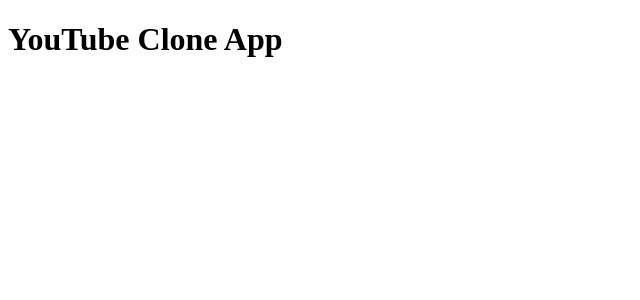
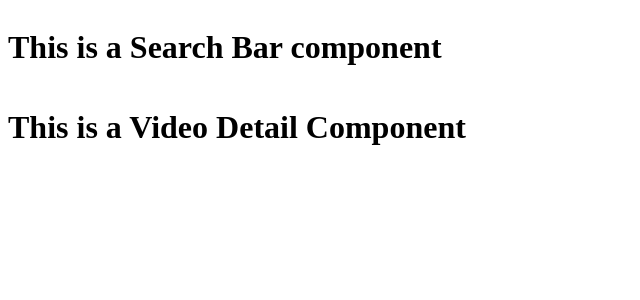
Before and after one commit to wisdom161/react-youtube-api, a React (Create React App) app: page / in a window 1280 px wide. Shown: the top 300 px of the page, without its empty margins (0-640 px from the left). Built offline with nearby package versions, Linux system fonts and the light colour scheme.

Commit message:
created components

```diff
--- a/src/App.js
+++ b/src/App.js
@@ -1,9 +1,29 @@
 import React, { Component } from 'react';
+
+import { Grid } from '@material-ui/core';
+
+import { SearchBar, VideoDetails } from './components'
+
+import youtube from './api/youtube';
 
 class App extends Component {
   render() {
     return (
-      <h1>YouTube Clone App</h1>
+      <Grid justify="center" container spacing={16}>
+        <Grid item xs={12}>
+          <Grid container spacing={16}>
+            <Grid item xs={12}>
+              <SearchBar />
+            </Grid>
+            <Grid item xs={8}>
+              <VideoDetails />
+            </Grid>
+            <Grid item xs={4}>
+              {/*video list*/}
+            </Grid>
+          </Grid>
+        </Grid>
+      </Grid>
     )
   }
 }
--- a/src/api/youtube.js
+++ b/src/api/youtube.js
@@ -7,4 +7,4 @@
     maxResults: 5,
     key: 'AIzaSyD3Zk3CtIMj4B5kkVdtBhDf4O9i_lFovjU'
   }
-})
+});
--- /dev/null
+++ b/src/components/SearchBar.js
@@ -0,0 +1,11 @@
+import React, { Component } from 'react';
+
+class SearchBar extends Component {
+  render() {
+    return (
+      <h1>This is a Search Bar component</h1>
+    )
+  }
+};
+
+export default SearchBar;
--- /dev/null
+++ b/src/components/VideoDetails.js
@@ -0,0 +1,9 @@
+import React from 'react';
+
+const VideoDetail = () => {
+  return (
+    <h1>This is a Video Detail Component</h1>
+  )
+};
+
+export default VideoDetail;
--- /dev/null
+++ b/src/components/index.js
@@ -0,0 +1,2 @@
+export { default as SearchBar } from './SearchBar';
+export { default as VideoDetails } from './VideoDetails';
```
Also changed, not shown: src/components/VideoList.js (added).
